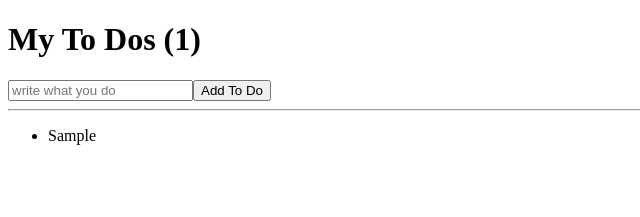
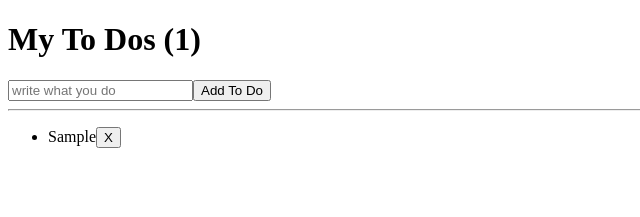
Before and after one commit to WanggoonL/react-beginner1, a React (Create React App) app: page / in a window 1280 px wide. Both pictures are taken after typing "Sample" into the empty fields and a click on the button "Add To Do". Shown: the top 217 px of the page, without its empty margins (0-640 px from the left). Built offline with nearby package versions, Linux system fonts and the light colour scheme.

Commit message:
ToDoApp_2

```diff
--- a/src/App.js
+++ b/src/App.js
@@ -15,14 +15,11 @@ function App() {
     setToDo("");
   };
 
-  /*
   function deleteToDo(event) {
     const li = event.target.parentElement;
-    console.log(toDos);
     li.remove();
-
-  }
-*/
+    return;
+  } // toDos.length -1 함수를 아직 못만듦
 
   return (
     <div>
@@ -39,7 +36,10 @@ function App() {
       <hr />
       <ul>
         {toDos.map((thing, index) => (
-          <li key={index}>{thing}</li>
+          <li key={index}>
+            {thing}
+            <button onClick={deleteToDo}>X</button>
+          </li>
         ))}
       </ul>
     </div>
```
